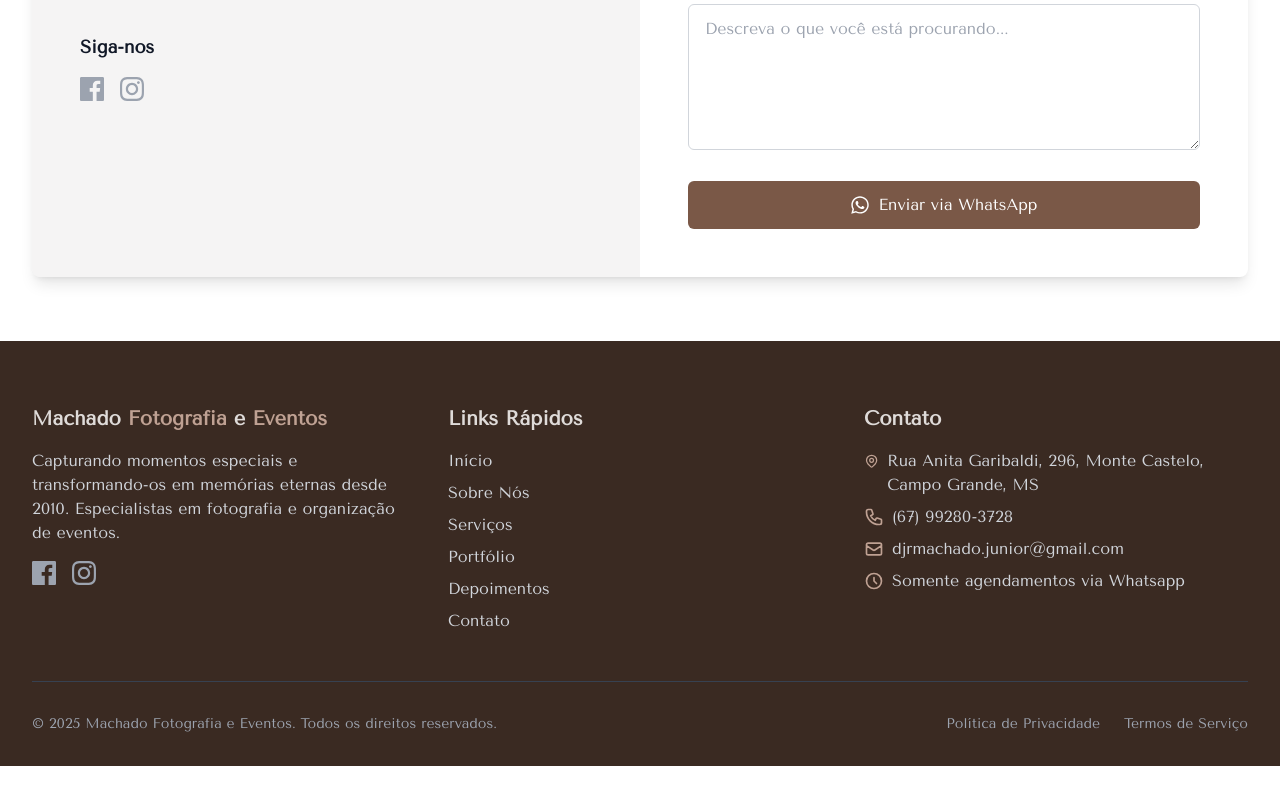
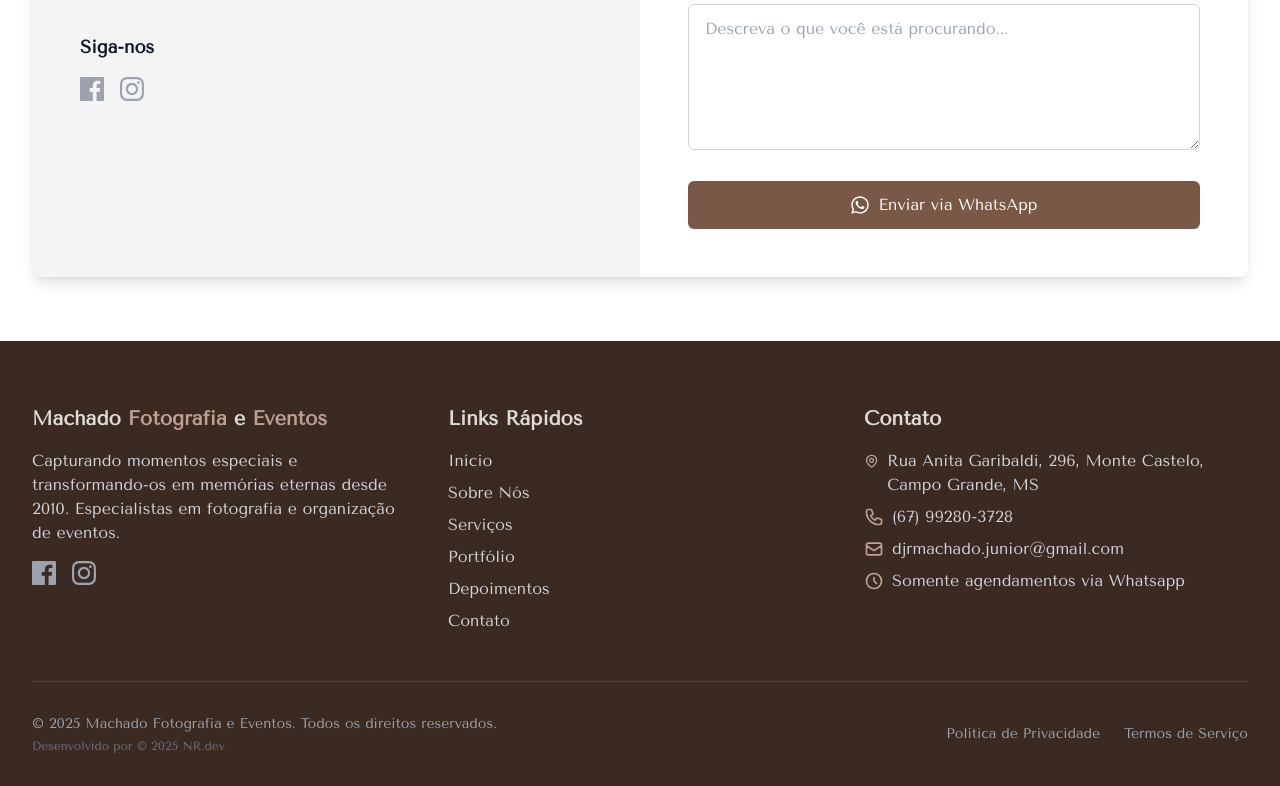
Before and after one commit to sntxs/machado, a Vue app: page / in a window 1280 px wide. Shown: the part 5105-5891 px from the top of the page. Built offline with nearby package versions, Linux system fonts and the light colour scheme.

Commit message:
adicionando assinatura

```diff
--- a/src/components/Footer.vue
+++ b/src/components/Footer.vue
@@ -78,9 +78,12 @@
 
       <div class="border-t border-gray-700 pt-8">
         <div class="flex flex-col md:flex-row justify-between items-center">
-          <p class="text-gray-400 text-sm mb-4 md:mb-0">&copy; {{ currentYear }} Machado Fotografia e Eventos. Todos os
-            direitos reservados.</p>
-          <div class="flex space-x-6">
+          <div class="flex flex-col items-center md:items-start">
+            <p class="text-gray-400 text-sm mb-1">&copy; {{ currentYear }} Machado Fotografia e Eventos. Todos os
+              direitos reservados.</p>
+            <p class="text-gray-500 text-xs">Desenvolvido por <a href="https://github.com/nrdev" target="_blank" class="hover:text-[#BFA193] transition-colors">© {{ currentYear }} NR.dev</a></p>
+          </div>
+          <div class="flex space-x-6 mt-4 md:mt-0">
             <a href="javascript:void(0)" class="text-gray-400 hover:text-[#DFDBD9] text-sm">Política de Privacidade</a>
             <a href="javascript:void(0)" class="text-gray-400 hover:text-[#DFDBD9] text-sm">Termos de Serviço</a>
           </div>
```
